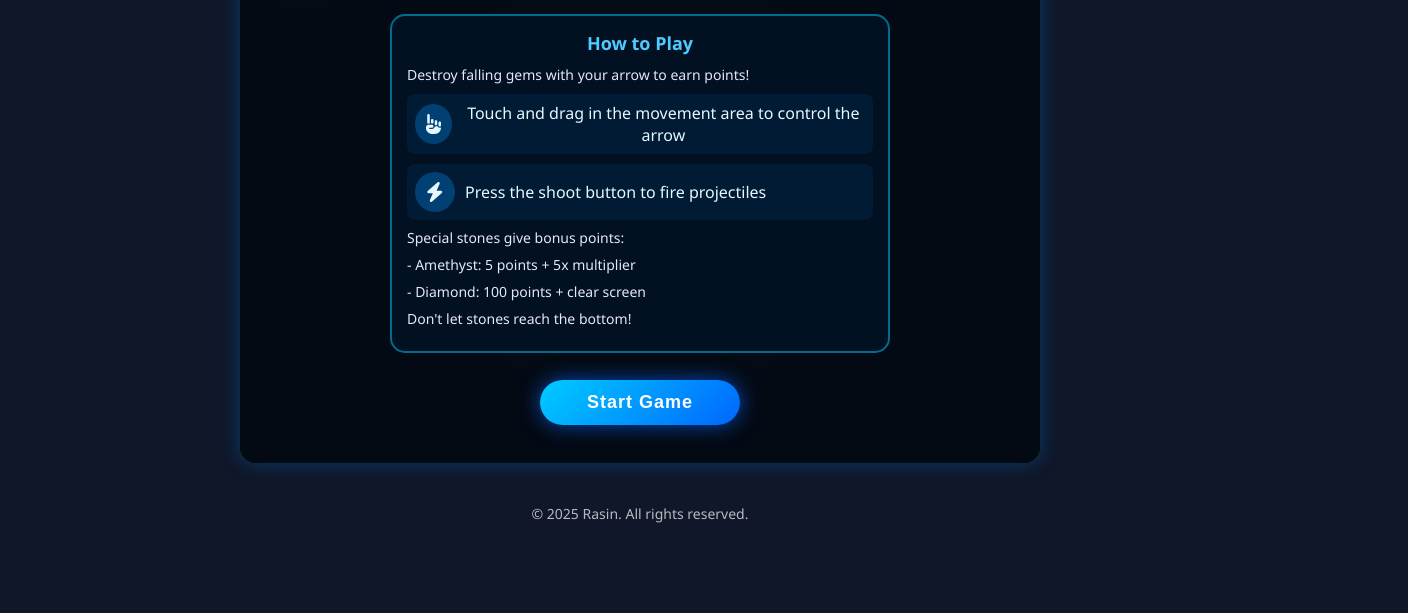
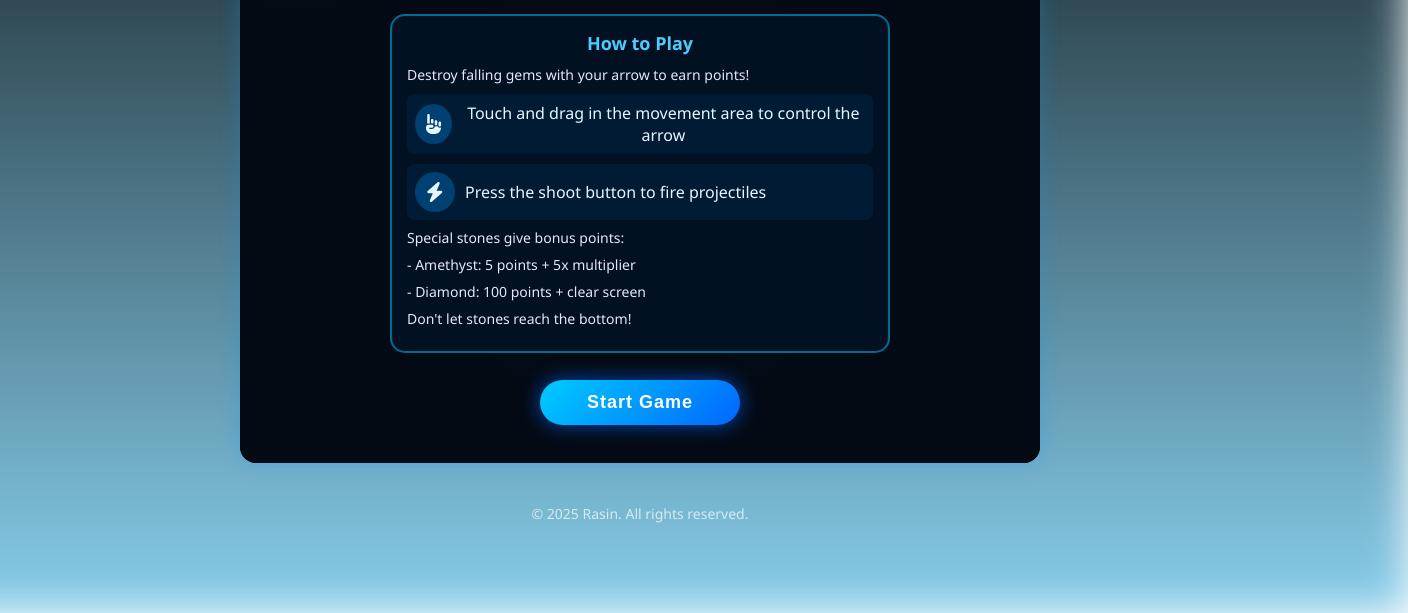
Before and after one commit to sinra007/DROPGAME01, a plain HTML site: page index.html in a window 1280 px wide. Shown: the part 267-880 px from the top of the page, 1408 px wide, since content can reach past the window. Before the commit the page ends 800 px from the top, so only its background shows below. Drawn offline with Linux system fonts and the light colour scheme.

Commit message:
Update Style.css

```diff
--- a/Style.css
+++ b/Style.css
@@ -8,7 +8,6 @@
 }
 
 body {
-    background: #0f1729;
     color: #e6f7ff;
     font-family: 'Segoe UI', Tahoma, Geneva, Verdana, sans-serif;
     min-height: 100vh;
@@ -19,6 +18,20 @@ body {
     overflow: hidden;
     padding: 10px;
     position: relative;
+    background: none;
+}
+
+body::before {
+    content: "";
+    position: absolute;
+    top: -10%;
+    left: -10%;
+    width: 120%;
+    height: 120%;
+    background: linear-gradient(to bottom, #000000, #87CEEB);
+    filter: blur(20px);
+    z-index: -1;
+    pointer-events: none;
 }
 
 .copyright {
@@ -367,4 +380,4 @@ h1 {
     #game-container {
         height: 80vh; /* Adjust container height */
     }
-}
+    }
```
